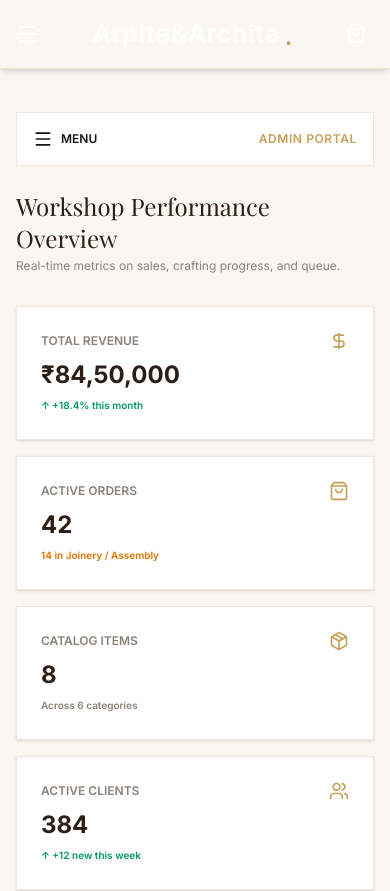
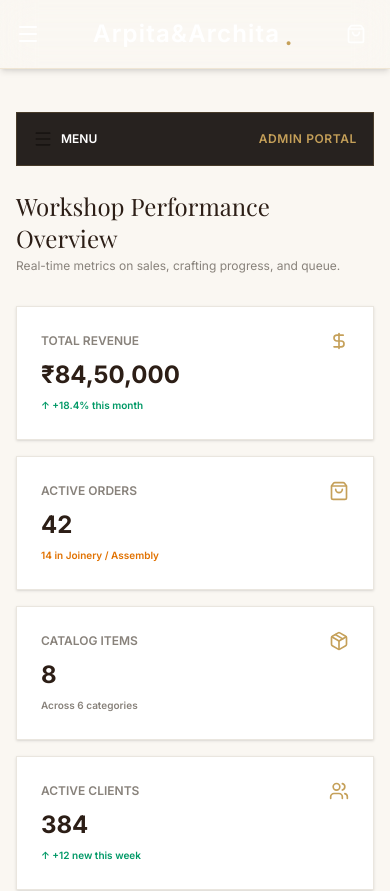
Before and after one commit to webdevpradeep/Furniture_collection, a Next.js app: page /admin in a window 390 px wide. Shown: the top 891 px of the page. Built offline with nearby package versions, Linux system fonts and the light colour scheme; a web font is replaced by a local one.

Commit message:
feat: implement responsive admin dashboard layout with navigation and performance metrics overview

```diff
--- a/src/app/admin/page.tsx
+++ b/src/app/admin/page.tsx
@@ -96,7 +96,7 @@ export default function AdminDashboardPage() {
       {/* Main Content Body */}
       <main className="flex-1 min-w-0 p-4 sm:p-6 lg:p-10">
         {/* Top Mobile Bar */}
-        <div className="lg:hidden flex items-center justify-between bg-white p-4 border border-light-gray mb-6">
+        <div className="lg:hidden flex items-center justify-between bg-[#1C1714]/95 backdrop-blur-lg text-white p-4 border border-gold/20 mb-6">
           <button onClick={() => setSidebarOpen(true)} className="flex items-center gap-2 text-xs font-semibold uppercase">
             <Menu className="w-5 h-5 text-charcoal" /> Menu
           </button>
```
